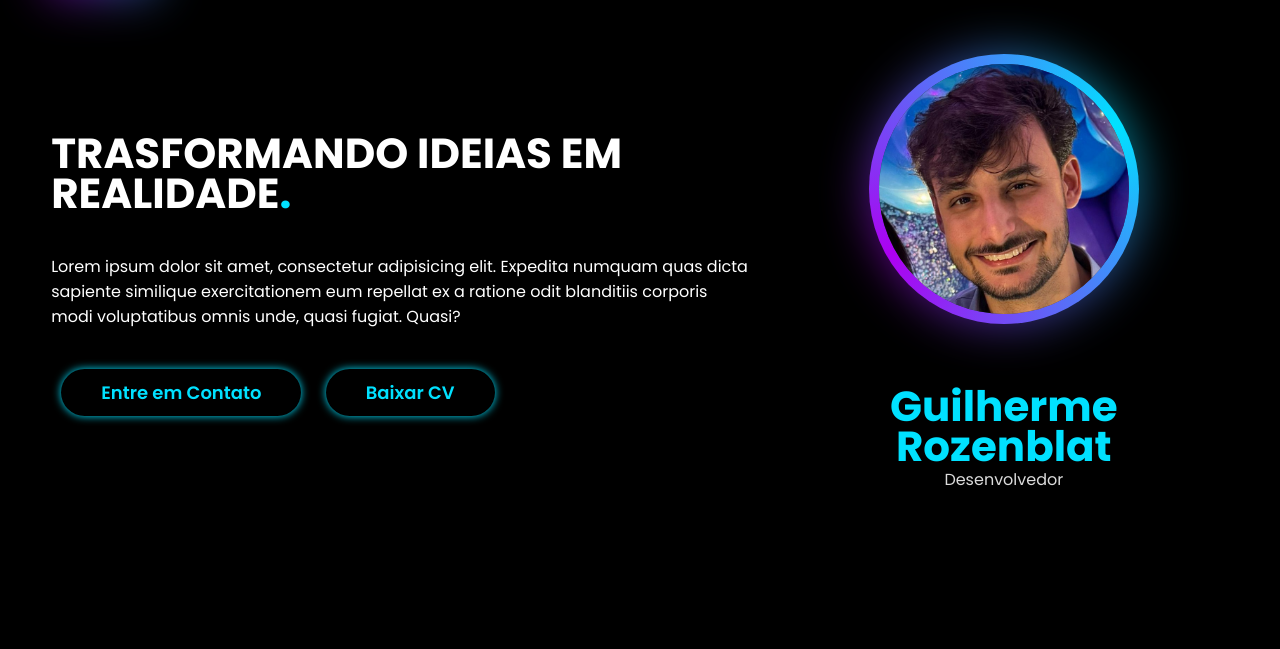
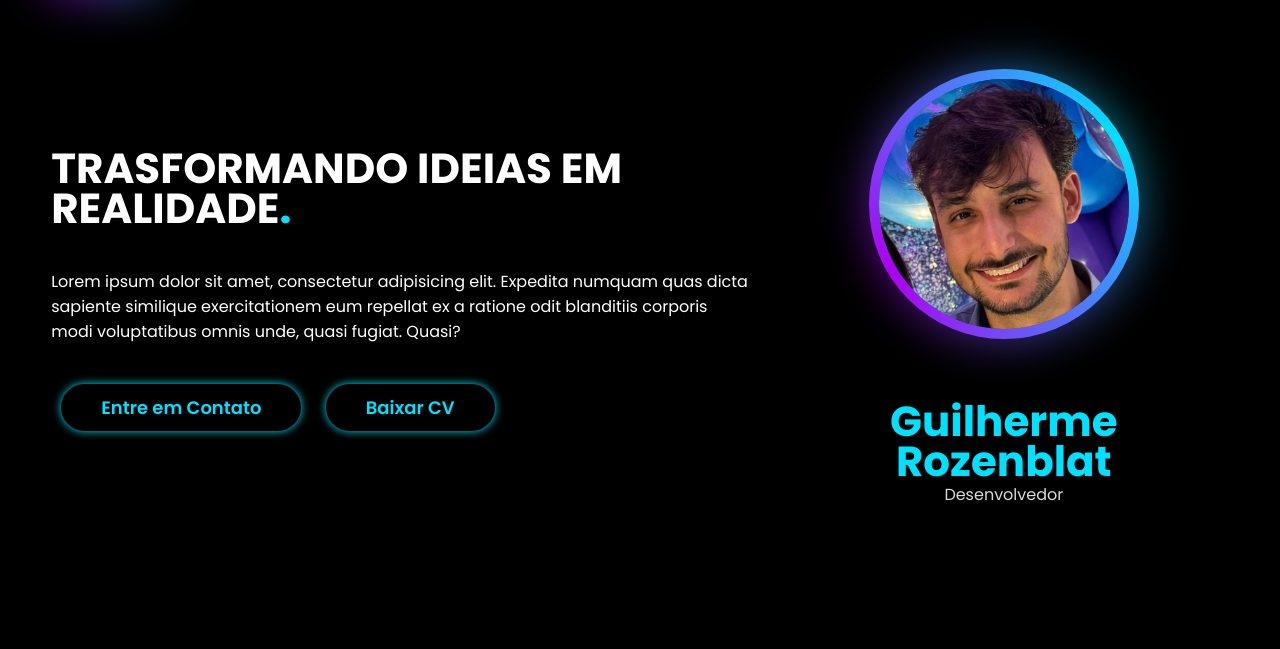
Before and after one commit to GuilhermeRozenblat/Guilherme-Rozenblat, a plain HTML site: page index.html in a window 1280 px wide. Shown: the part 150-799 px from the top of the page. Drawn offline with nearby package versions, Linux system fonts and the light colour scheme.

Commit message:
Add files via upload

```diff
--- a/style.css
+++ b/style.css
@@ -137,7 +137,7 @@ header a:hover{
 
 section.topo-do-site{
     padding: 40px 4%;
-    padding-top: 20px;
+    padding-top: 35px;
 
 }
 .topo-do-site .btn-contato a{
```
